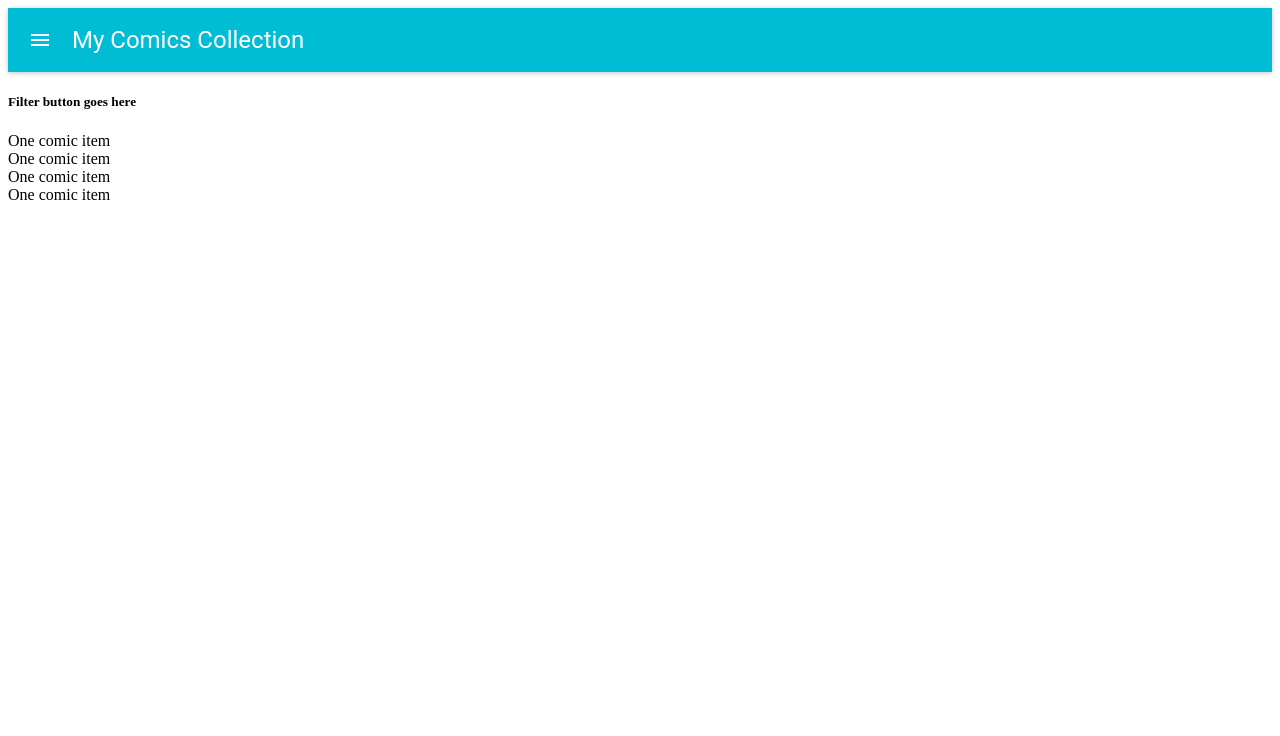
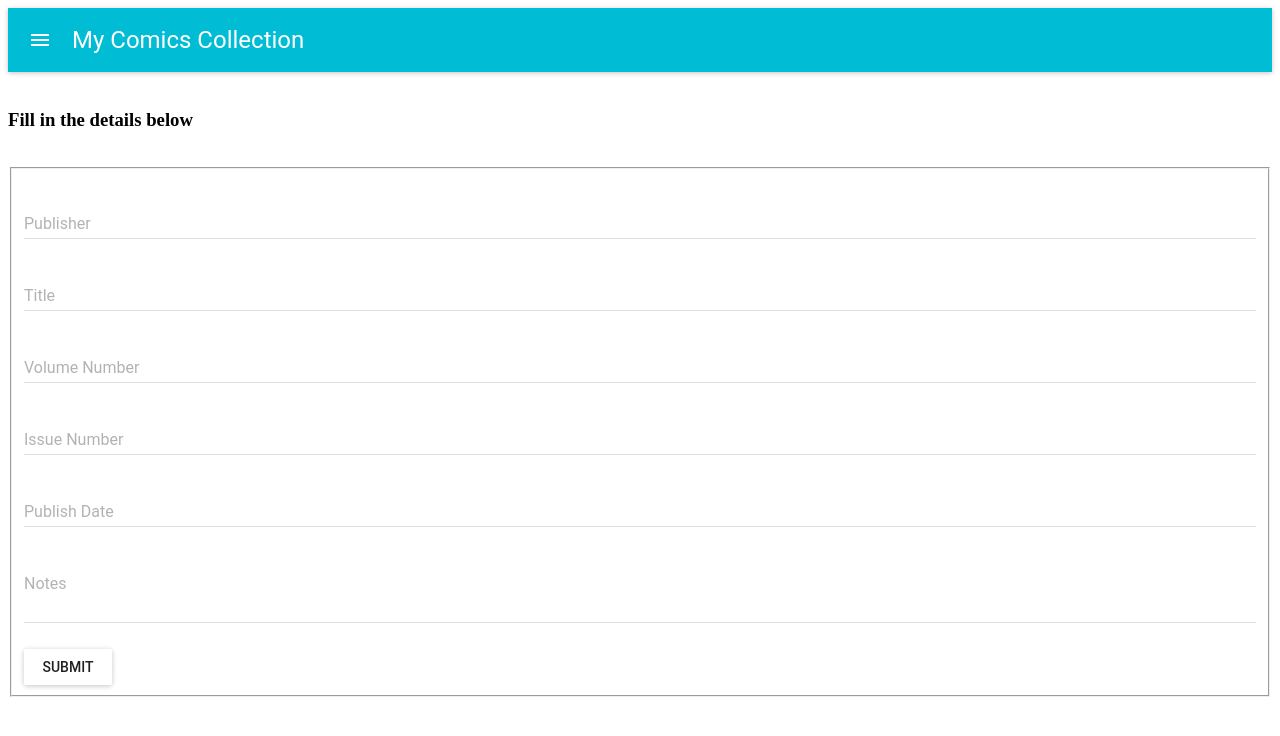
Before and after one commit to mvoltairec/comicsApp, a React app: page /#/comics/add in a window 1280 px wide. Before the commit this address led to /#/. Shown: the top 736 px of the page. Built offline with nearby package versions, Linux system fonts and the light colour scheme; the HTML template or start-up script is replaced by a standard one; what react-tap-event-plugin would draw is missing.

Commit message:
made a note of creating select for refactoring after basic crud functionality has been developed

```diff
--- a/react/src/components/ComicsAdd.js
+++ b/react/src/components/ComicsAdd.js
@@ -4,6 +4,9 @@
 import SelectField from 'material-ui/SelectField';
 import RaisedButton from 'material-ui/RaisedButton';
 import {orange500, blue500} from 'material-ui/styles/colors';
+
+// TODO: If there's time, modify the publisher to be  aselect drop down so that a user can select the publisher
+// and then add the option to select other which will bring up a drop down to allow a user to add a publisher that is not already on the list
 
 class ComicsAdd extends Component {
   constructor(props) {
@@ -35,8 +38,15 @@
   console.log('current state is', this.state.formValues);
 }
 
+handleSubmit(e) {
+  e.preventDefault();
+  console.log('state when pressing submit button is', this.state)
+
+}
+
 
   render() {
+    console.log('where are props for comic add', this.props)
     return (
       <div>
         <NavigationBar />
@@ -46,13 +56,13 @@
           <br/>
           <form>
             <fieldset>
-              {/* <TextField
+              <TextField
                 name="publisher"
                 hintText="e.g. Marvel, DC, Image, ..."
                 floatingLabelText="Publisher"
                 onChange={this.handleFormChange.bind(this)}
                 fullWidth={true}
-              /> */}
+              />
 
               <br/>
               <TextField
@@ -98,6 +108,7 @@
                 />
                 <br/>
                 <br/>
+                <RaisedButton label="submit" onClick={e =>this.handleSubmit(e)}/>
                 </fieldset>
               </form>
         </div>
--- a/react/src/index.jsx
+++ b/react/src/index.jsx
@@ -34,13 +34,14 @@
   }
 
   // will be called in handleFormSubmit
-  addComic() {
+  addComic(comic) {
     // sends a post to the server  of the comic
+    console.log('whats the comic', comic);
   }
 
   // listening for button click signalling that comics should be pushed
-  handleFormSubmit() {
-
+  handleFormSubmit(e) {
+    console.log('this handle form submit was called from the app component');
   }
 
   // update
@@ -60,7 +61,7 @@
       <main>
         <Switch>
           <Route exact path="/" component={Home}/>
-          <Route exact path="/comics/add" component={ComicsAdd}/>
+          <Route exact path="/comics/add" render={()=><ComicsAdd handleFormSubmit={this.handleFormSubmit.bind(this)}/>} addComic={this.addComic.bind(this)}/>
           <Route exact path="/comics/edit" component={ComicsEdit}/>
         </Switch>
       </main>
```
Also changed, not shown: 1 other file (tests, documents, lock files or other folders).
